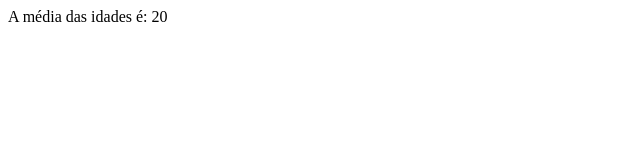
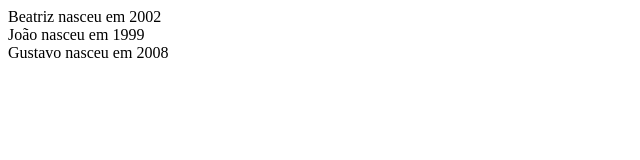
Before and after one commit to jvlimadev/logica-alura, a plain HTML site: page logica01/modulo02/index.html in a window 1280 px wide. Shown: the whole page, without its empty margins (0-640 px from the left). Drawn offline with Linux system fonts and the light colour scheme.

Commit message:
Finalizando o módulo com o aprendizado de string, operações matemáticas e concatenação

```diff
--- a/logica01/modulo02/index.html
+++ b/logica01/modulo02/index.html
@@ -1,5 +1,6 @@
 <meta charset="UTF-8" />
 <script>
-    document.write('A média das idades é: ');
-    document.write((20 + 10 + 30) / 3);
+    document.write('Beatriz nasceu em ' + (2025 - 23) + '<br>');
+    document.write('João nasceu em ' + (2025 - 26) + '<br>');
+    document.write('Gustavo nasceu em ' + (2025 - 17) + '<br>');
 </script>
```
